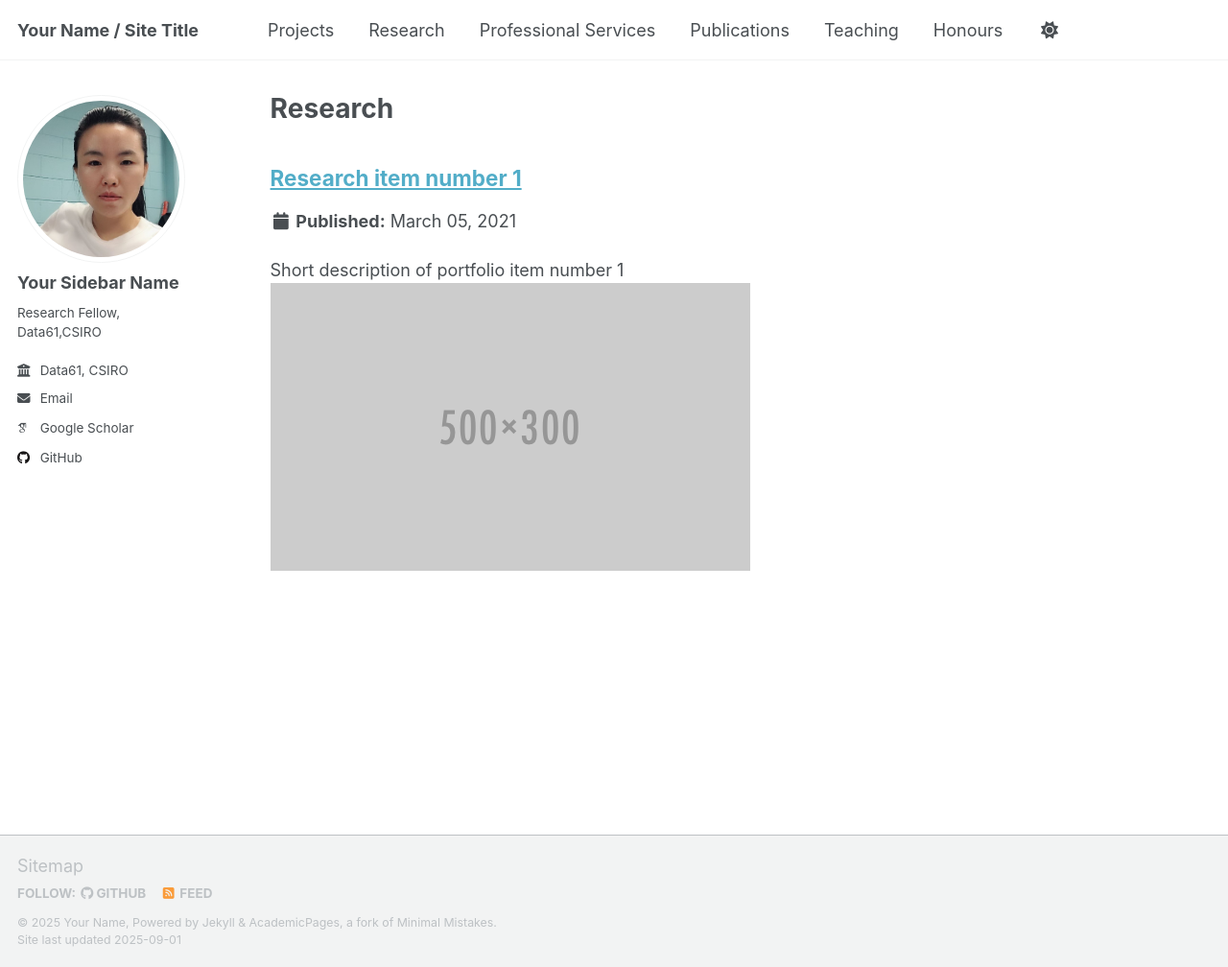
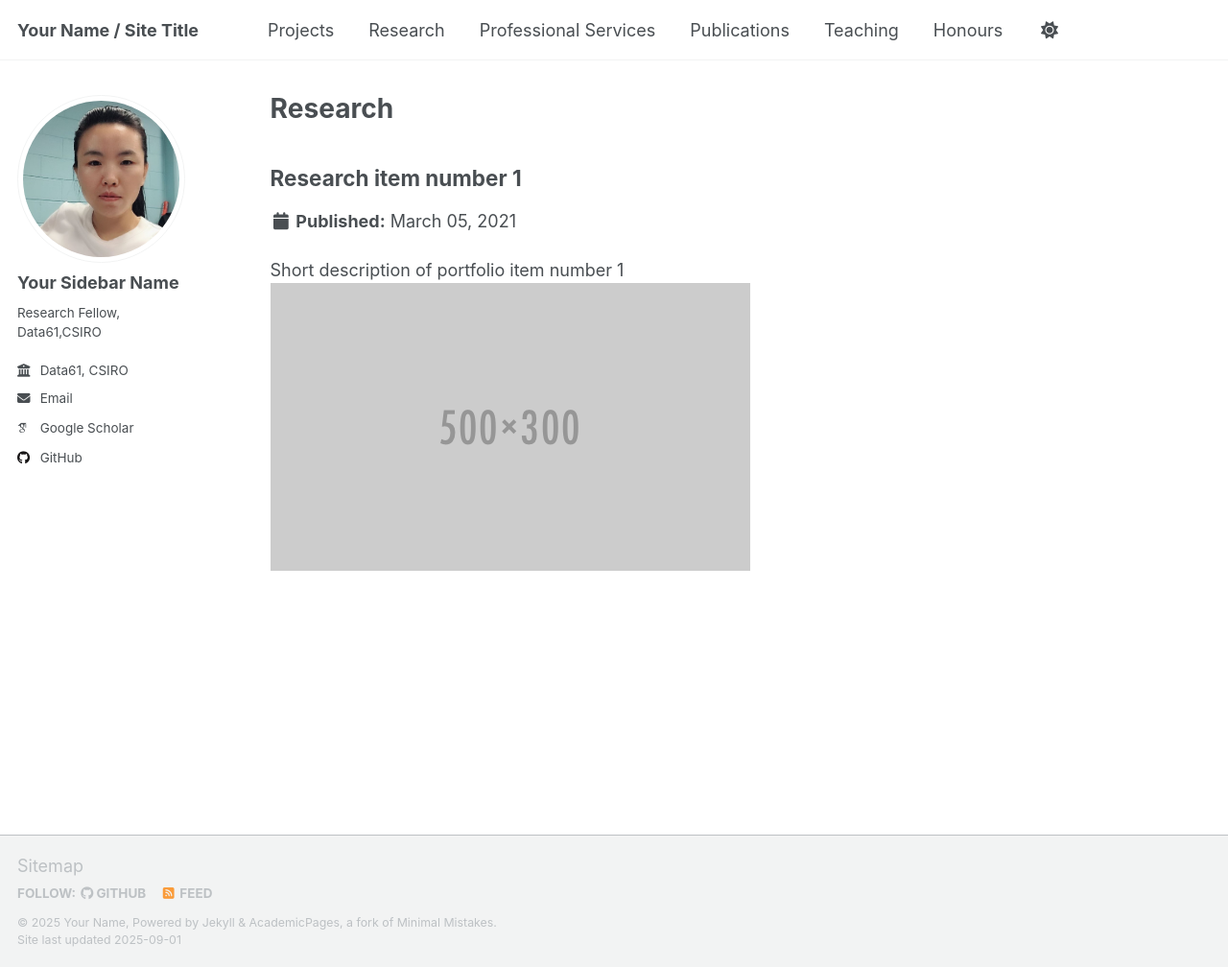
Before and after one commit to Miaohua9/Miaohua9.github.io, a Jekyll site: the page built from _pages/research.html, in a window 1280 px wide and 1008 px high. Shown: the whole window at 96% size. Built offline with Jekyll 4.4.1, drawn with Linux system fonts in a browser that asks for light colours; some web fonts are replaced; a script that is not in the unit is left out.

Commit message:
Update archive-single.html

```diff
--- a/_includes/archive-single.html
+++ b/_includes/archive-single.html
@@ -27,7 +27,9 @@
     {% endif %}
 
     <h2 class="archive__item-title" itemprop="headline">
-      {% if post.link %}
+      {% if post.collection == "projects" or post.collection == "research" %}
+        {{ title }}
+      {% elsif post.link %}
         <a href="{{ post.link }}">{{ title }}</a> <a href="{{ base_path }}{{ post.url }}" rel="permalink"><i class="fa fa-link" aria-hidden="true" title="permalink"></i><span class="sr-only">Permalink</span></a>
       {% else %}
         <a href="{{ base_path }}{{ post.url }}" rel="permalink">{{ title }}</a>
```
